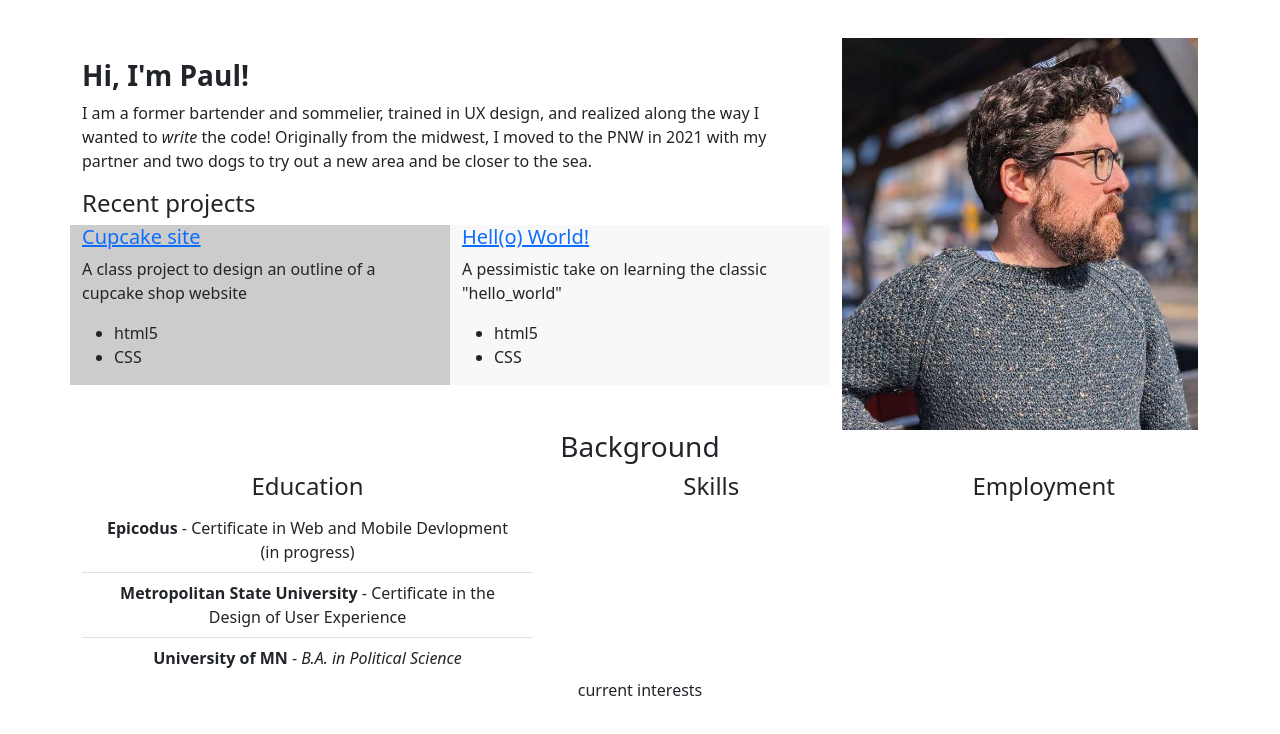
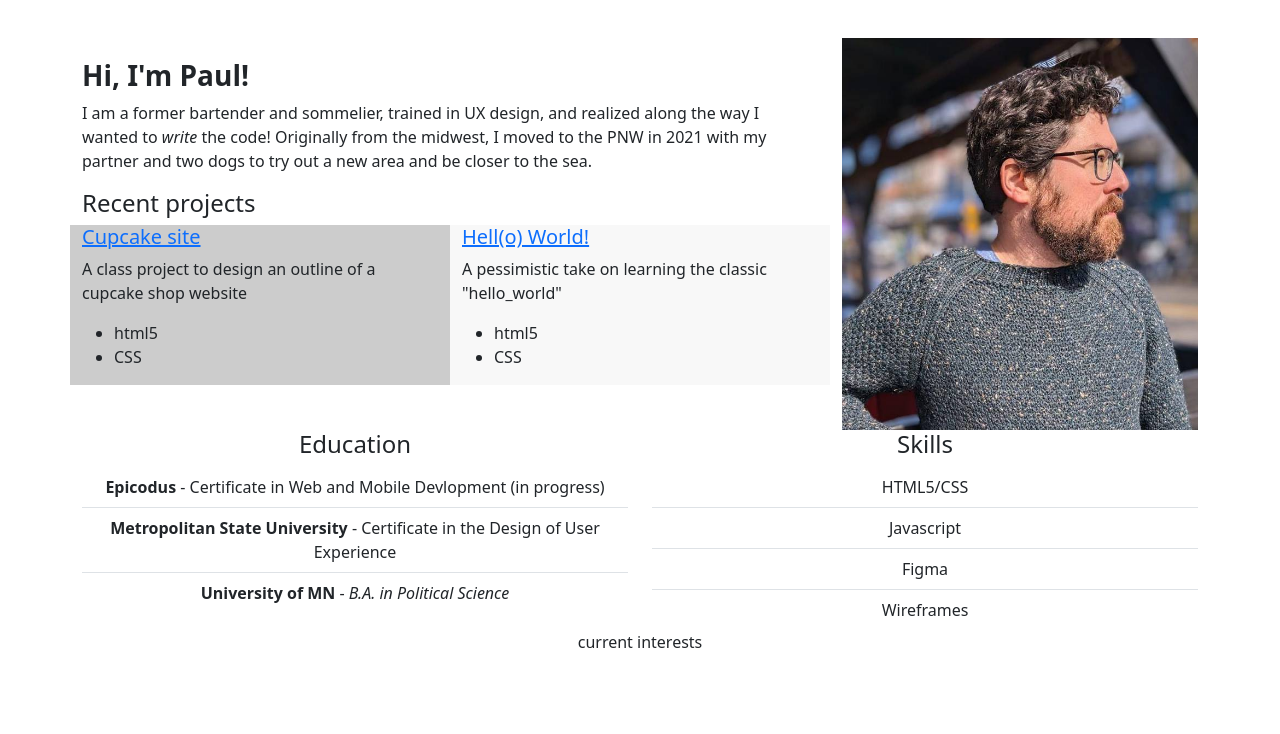
Before and after one commit to pletourneau/portfolio, a plain HTML site: page index.html in a window 1280 px wide. Shown: the part 62-796 px from the top of the page. Drawn offline with nearby package versions, Linux system fonts and the light colour scheme.

Commit message:
add skills section

```diff
--- a/css/styles.css
+++ b/css/styles.css
@@ -11,11 +11,8 @@
     text-align: left;
 }
 
-.project {
 
 
-
-}
 #gh {
     float:right;
 }
--- a/index.html
+++ b/index.html
@@ -36,7 +36,7 @@
                     </ul>
                 </div>
 
-                <div style="background-color: rgb(220, 220, 220, 0.2" class="col container-fluid project">
+                <div style="background-color: rgb(220, 220, 220, 0.2)" class="col container-fluid project">
                     <a href="https://github.com/pletourneau/hello_world">
                     <h5>Hell(o) World!</h5>
                     </a>
@@ -54,9 +54,8 @@
         </div>
         <div class="row">
             <div class="col">
-                <h3>Background</h3>
               <div class="row">
-                <div class="col-5">
+                <div class="col">
                     <h4>Education</h4>
                     <ul class="list-group list-group-flush">
                         <li class="list-group-item"><strong>Epicodus</strong> - Certificate in Web and Mobile Devlopment (in progress) </li>
@@ -66,17 +65,23 @@
                 </div>
                 <div class="col">
                     <h4>Skills</h4>
+                    <ul class="list-group list-group-flush">
+                        <li class="list-group-item">HTML5/CSS</li>
+                        <li class="list-group-item">Javascript</li>
+                        <li class="list-group-item">Figma</li>
+                        <li class="list-group-item">Wireframes</li>
+                    </ul>
                 </div>
-                <div class="col">
-                    <h4>Employment</h4>
 
-                </div>
               </div>
             </div>
         </div>
         <div class="row">
             <p>current interests</p>
-          </div>
+        </div>
+        <div class="row">
+
+        </div>
     </div>
 </body>
 </html>
```
